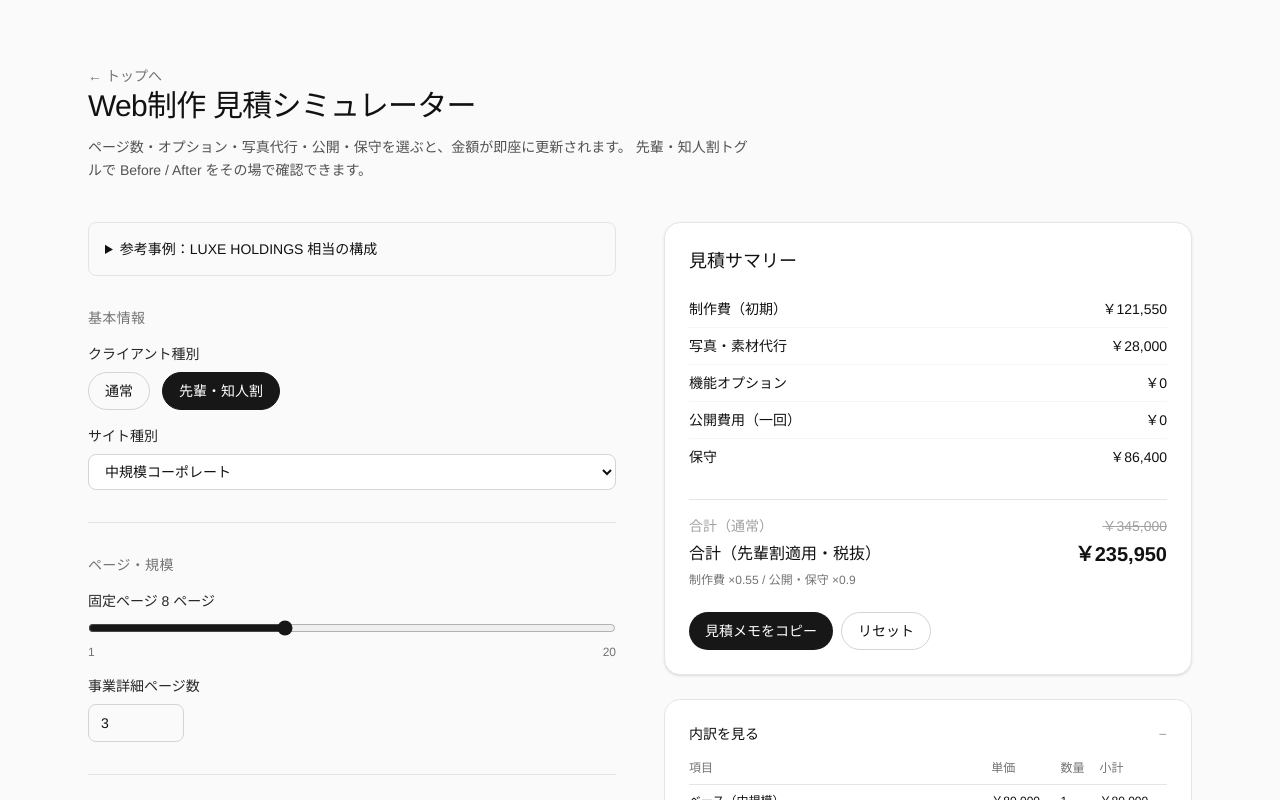
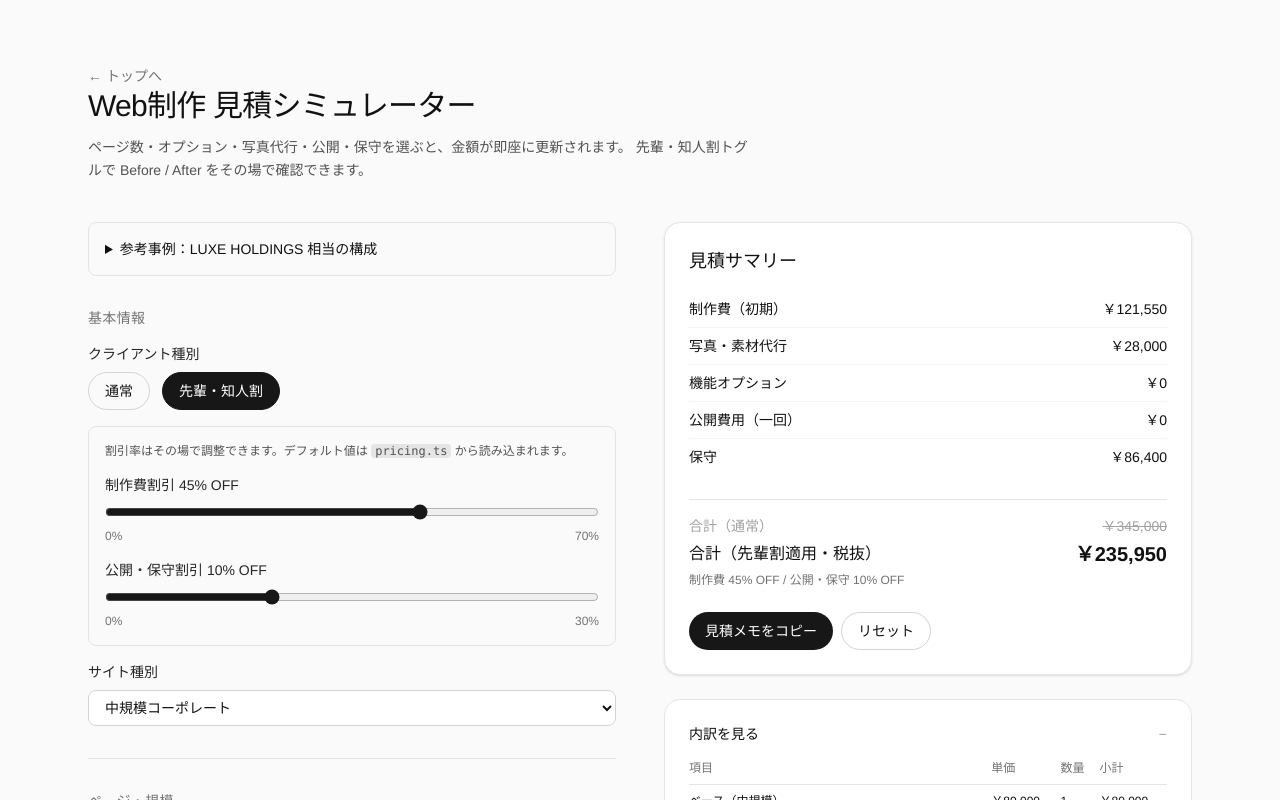
Before and after one commit to Kosei0128/lp-howmatch, a Next.js app: page /estimate in a window 1280 px wide. Both pictures are taken after a click on the label "先輩・知人割". Shown: the top 800 px of the page. Built offline with nearby package versions, Linux system fonts and the light colour scheme.

Commit message:
Allow adjusting senior discount percentage in UI and pricing config

```diff
--- a/src/components/estimate/EstimateInputs.tsx
+++ b/src/components/estimate/EstimateInputs.tsx
@@ -139,6 +139,82 @@ export function EstimateInputs({
             onChange={(clientType) => onChange({ clientType })}
           />
         </div>
+
+        {input.clientType === "senior" && (
+          <div className="space-y-4 rounded-lg border border-neutral-200 bg-neutral-50 p-4">
+            <p className="text-xs text-neutral-600">
+              割引率はその場で調整できます。デフォルト値は{" "}
+              <code className="rounded bg-neutral-200 px-1">pricing.ts</code>{" "}
+              から読み込まれます。
+            </p>
+            <div className="space-y-2">
+              <FieldLabel htmlFor="seniorProductionPercentOff">
+                制作費割引 {input.seniorProductionPercentOff}% OFF
+              </FieldLabel>
+              <input
+                id="seniorProductionPercentOff"
+                type="range"
+                min={pricing.seniorDiscount.productionPercentOffRange.min}
+                max={pricing.seniorDiscount.productionPercentOffRange.max}
+                step={1}
+                value={input.seniorProductionPercentOff}
+                onChange={(e) =>
+                  onChange({
+                    seniorProductionPercentOff: Number(e.target.value),
+                  })
+                }
+                className="w-full accent-neutral-900"
+              />
+              <div className="flex justify-between text-xs text-neutral-500">
+                <span>
+                  {pricing.seniorDiscount.productionPercentOffRange.min}%
+                </span>
+                <span>
+                  {pricing.seniorDiscount.productionPercentOffRange.max}%
+                </span>
+              </div>
+            </div>
+            <div className="space-y-2">
+              <FieldLabel htmlFor="seniorLaunchMaintenancePercentOff">
+                公開・保守割引 {input.seniorLaunchMaintenancePercentOff}% OFF
+              </FieldLabel>
+              <input
+                id="seniorLaunchMaintenancePercentOff"
+                type="range"
+                min={
+                  pricing.seniorDiscount.launchMaintenancePercentOffRange.min
+                }
+                max={
+                  pricing.seniorDiscount.launchMaintenancePercentOffRange.max
+                }
+                step={1}
+                value={input.seniorLaunchMaintenancePercentOff}
+                onChange={(e) =>
+                  onChange({
+                    seniorLaunchMaintenancePercentOff: Number(e.target.value),
+                  })
+                }
+                className="w-full accent-neutral-900"
+              />
+              <div className="flex justify-between text-xs text-neutral-500">
+                <span>
+                  {
+                    pricing.seniorDiscount.launchMaintenancePercentOffRange
+                      .min
+                  }
+                  %
+                </span>
+                <span>
+                  {
+                    pricing.seniorDiscount.launchMaintenancePercentOffRange
+                      .max
+                  }
+                  %
+                </span>
+              </div>
+            </div>
+          </div>
+        )}
 
         <div className="space-y-2">
           <FieldLabel htmlFor="siteType">サイト種別</FieldLabel>
--- a/src/components/estimate/EstimateSummary.tsx
+++ b/src/components/estimate/EstimateSummary.tsx
@@ -1,6 +1,6 @@
 "use client";
 
-import { pricing } from "@/config/pricing";
+import { percentOffToMultiplier } from "@/config/pricing";
 import {
   formatYen,
   type EstimateBreakdown,
@@ -49,19 +49,22 @@ export function EstimateSummary({
     : breakdown.total;
 
   const productionDisplay = isSenior
-    ? Math.round(breakdown.subtotalProduction * pricing.seniorDiscount)
+    ? Math.round(
+        breakdown.subtotalProduction *
+          percentOffToMultiplier(input.seniorProductionPercentOff),
+      )
     : breakdown.subtotalProduction;
 
+  const launchMaintenanceMultiplier = isSenior
+    ? percentOffToMultiplier(input.seniorLaunchMaintenancePercentOff)
+    : 1;
+
   const launchDisplay = isSenior
-    ? Math.round(
-        breakdown.subtotalLaunch * pricing.seniorDiscountLaunchMaintenance,
-      )
+    ? Math.round(breakdown.subtotalLaunch * launchMaintenanceMultiplier)
     : breakdown.subtotalLaunch;
 
   const maintenanceDisplay = isSenior
-    ? Math.round(
-        breakdown.subtotalMaintenance * pricing.seniorDiscountLaunchMaintenance,
-      )
+    ? Math.round(breakdown.subtotalMaintenance * launchMaintenanceMultiplier)
     : breakdown.subtotalMaintenance;
 
   return (
@@ -105,8 +108,8 @@ export function EstimateSummary({
                 </span>
               </div>
               <p className="text-xs text-neutral-500">
-                制作費 ×{pricing.seniorDiscount} / 公開・保守 ×
-                {pricing.seniorDiscountLaunchMaintenance}
+                制作費 {input.seniorProductionPercentOff}% OFF / 公開・保守{" "}
+                {input.seniorLaunchMaintenancePercentOff}% OFF
               </p>
             </div>
           ) : (
--- a/src/config/pricing.ts
+++ b/src/config/pricing.ts
@@ -5,8 +5,8 @@
  * - base: サイト種別ごとのベース制作費（トップ＋共通ヘッダ/footer）
  * - perPage: 固定ページ・事業詳細ページの単価
  * - designMultiplier: デザイン品質による制作費倍率
- * - seniorDiscount: 先輩・知人割（制作費のみに適用）
- * - seniorDiscountLaunchMaintenance: 公開・保守への割引率（1.0 = 割引なし, 0.9 = 10% off）
+ * - seniorDiscount.productionPercentOff: 制作費の割引率（45 = 45% OFF）
+ * - seniorDiscount.launchMaintenancePercentOff: 公開・保守の割引率（10 = 10% OFF）
  * - photos / options / launch / maintenance: 各オプション単価
  */
 
@@ -33,9 +33,14 @@ export type PricingConfig = {
   base: { corporate: number; lp: number; small: number };
   perPage: { fixed: number; business: number };
   designMultiplier: { template: number; original: number; premium: number };
-  seniorDiscount: number;
-  /** 公開・保守への先輩割（1.0 = なし, 0.9 = 10% off） */
-  seniorDiscountLaunchMaintenance: number;
+  seniorDiscount: {
+    /** 制作費の割引率（45 = 45% OFF → 通常の55%で請求） */
+    productionPercentOff: number;
+    /** 公開・保守の割引率（10 = 10% OFF） */
+    launchMaintenancePercentOff: number;
+    productionPercentOffRange: { min: number; max: number };
+    launchMaintenancePercentOffRange: { min: number; max: number };
+  };
   photos: {
     heroPerImage: number;
     contentPerImage: number;
@@ -66,8 +71,12 @@ export const pricing: PricingConfig = {
     original: 1.0,
     premium: 1.3,
   },
-  seniorDiscount: 0.55,
-  seniorDiscountLaunchMaintenance: 0.9,
+  seniorDiscount: {
+    productionPercentOff: 45,
+    launchMaintenancePercentOff: 10,
+    productionPercentOffRange: { min: 0, max: 70 },
+    launchMaintenancePercentOffRange: { min: 0, max: 30 },
+  },
   photos: {
     heroPerImage: 5000,
     contentPerImage: 3000,
@@ -124,3 +133,9 @@ export const maintenanceLabels: Record<Exclude<MaintenancePlan, "none">, string>
     standard: "標準",
     full: "フル",
   };
+
+/** 割引率（% OFF）→ 請求倍率（45% OFF → 0.55） */
+export function percentOffToMultiplier(percentOff: number): number {
+  const clamped = Math.max(0, Math.min(100, percentOff));
+  return 1 - clamped / 100;
+}
--- a/src/lib/calculateEstimate.ts
+++ b/src/lib/calculateEstimate.ts
@@ -1,4 +1,5 @@
 import {
+  percentOffToMultiplier,
   pricing,
   type DesignQuality,
   type DomainTld,
@@ -13,6 +14,10 @@ export type ClientType = "normal" | "senior";
 
 export type EstimateInput = {
   clientType: ClientType;
+  /** 制作費の割引率（% OFF）。先輩割選択時のみ有効 */
+  seniorProductionPercentOff: number;
+  /** 公開・保守の割引率（% OFF）。先輩割選択時のみ有効 */
+  seniorLaunchMaintenancePercentOff: number;
   siteType: SiteType;
   pageCount: number;
   businessPageCount: number;
@@ -55,19 +60,26 @@ function getBasePrice(siteType: SiteType): number {
   return pricing.base[siteType];
 }
 
-function applySeniorToProduction(amount: number, clientType: ClientType): number {
-  if (clientType === "senior") {
-    return Math.round(amount * pricing.seniorDiscount);
+function applySeniorToProduction(amount: number, input: EstimateInput): number {
+  if (input.clientType === "senior") {
+    return Math.round(
+      amount * percentOffToMultiplier(input.seniorProductionPercentOff),
+    );
   }
   return amount;
 }
 
 function applySeniorToLaunchMaintenance(
   amount: number,
-  clientType: ClientType,
+  input: EstimateInput,
 ): number {
-  if (clientType === "senior" && pricing.seniorDiscountLaunchMaintenance < 1) {
-    return Math.round(amount * pricing.seniorDiscountLaunchMaintenance);
+  if (input.clientType === "senior") {
+    const multiplier = percentOffToMultiplier(
+      input.seniorLaunchMaintenancePercentOff,
+    );
+    if (multiplier < 1) {
+      return Math.round(amount * multiplier);
+    }
   }
   return amount;
 }
@@ -246,11 +258,11 @@ export function calculateEstimate(input: EstimateInput): EstimateBreakdown {
     });
   }
 
-  const productionDiscounted = applySeniorToProduction(subtotalProduction, input.clientType);
-  const launchDiscounted = applySeniorToLaunchMaintenance(subtotalLaunch, input.clientType);
+  const productionDiscounted = applySeniorToProduction(subtotalProduction, input);
+  const launchDiscounted = applySeniorToLaunchMaintenance(subtotalLaunch, input);
   const maintenanceDiscounted = applySeniorToLaunchMaintenance(
     subtotalMaintenance,
-    input.clientType,
+    input,
   );
 
   const total =
@@ -287,6 +299,9 @@ export function calculateEstimate(input: EstimateInput): EstimateBreakdown {
 
 export const defaultEstimateInput: EstimateInput = {
   clientType: "normal",
+  seniorProductionPercentOff: pricing.seniorDiscount.productionPercentOff,
+  seniorLaunchMaintenancePercentOff:
+    pricing.seniorDiscount.launchMaintenancePercentOff,
   siteType: "corporate",
   pageCount: 8,
   businessPageCount: 3,
@@ -347,6 +362,15 @@ export function buildEstimateMemo(
     "【Web制作 見積メモ】",
     "",
     `クライアント種別: ${isSenior ? "先輩・知人割" : "通常"}`,
+  ];
+
+  if (isSenior) {
+    lines.push(
+      `先輩割: 制作費 ${input.seniorProductionPercentOff}% OFF / 公開・保守 ${input.seniorLaunchMaintenancePercentOff}% OFF`,
+    );
+  }
+
+  lines.push(
     `サイト種別: ${input.siteType}`,
     `ページ数: ${input.pageCount} / 事業詳細: ${input.businessPageCount}`,
     `デザイン: ${input.designQuality}`,
@@ -356,7 +380,7 @@ export function buildEstimateMemo(
     `写真・素材代行: ${formatYen(breakdown.subtotalPhotos)}`,
     `機能オプション: ${formatYen(breakdown.subtotalOptions)}`,
     `公開費用: ${formatYen(breakdown.subtotalLaunch)}`,
-  ];
+  );
 
   if (breakdown.domainActual > 0) {
     lines.push(`ドメイン実費（年）: ${formatYen(breakdown.domainActual)}`);
```
